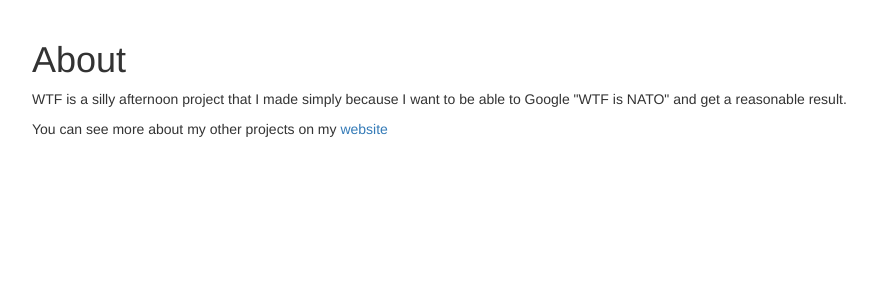
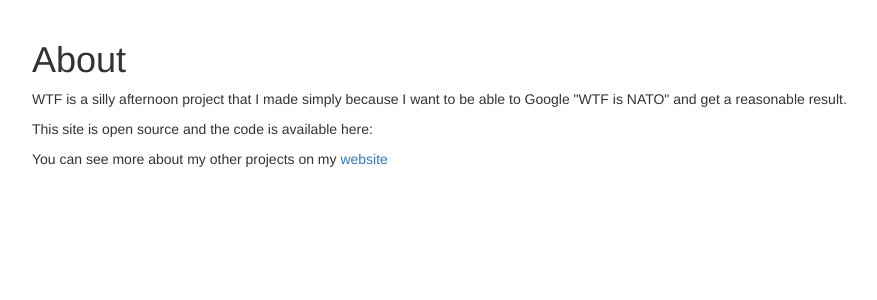
Before and after one commit to TimelyToga/wtf_is, a Django app: page /about/ in a window 1280 px wide. Shown: the part 92-392 px from the top of the page, without its empty margins (38-915 px from the left). Run offline with Django 3.2, Linux system fonts and the light colour scheme; some libraries are stand-ins or nearby versions.

Commit message:
added to about

```diff
--- a/wtf_proj/templates/about.html
+++ b/wtf_proj/templates/about.html
@@ -5,5 +5,7 @@
 
     <p>WTF is a silly afternoon project that I made simply because I want to be able to Google "WTF is NATO" and get a reasonable result.</p>
 
+    <p>This site is open source and the code is available here: </p>
+
     <p>You can see more about my other projects on my <a href="http://timothyblumberg.com">website</a></p>
 {% endblock content %}
```
